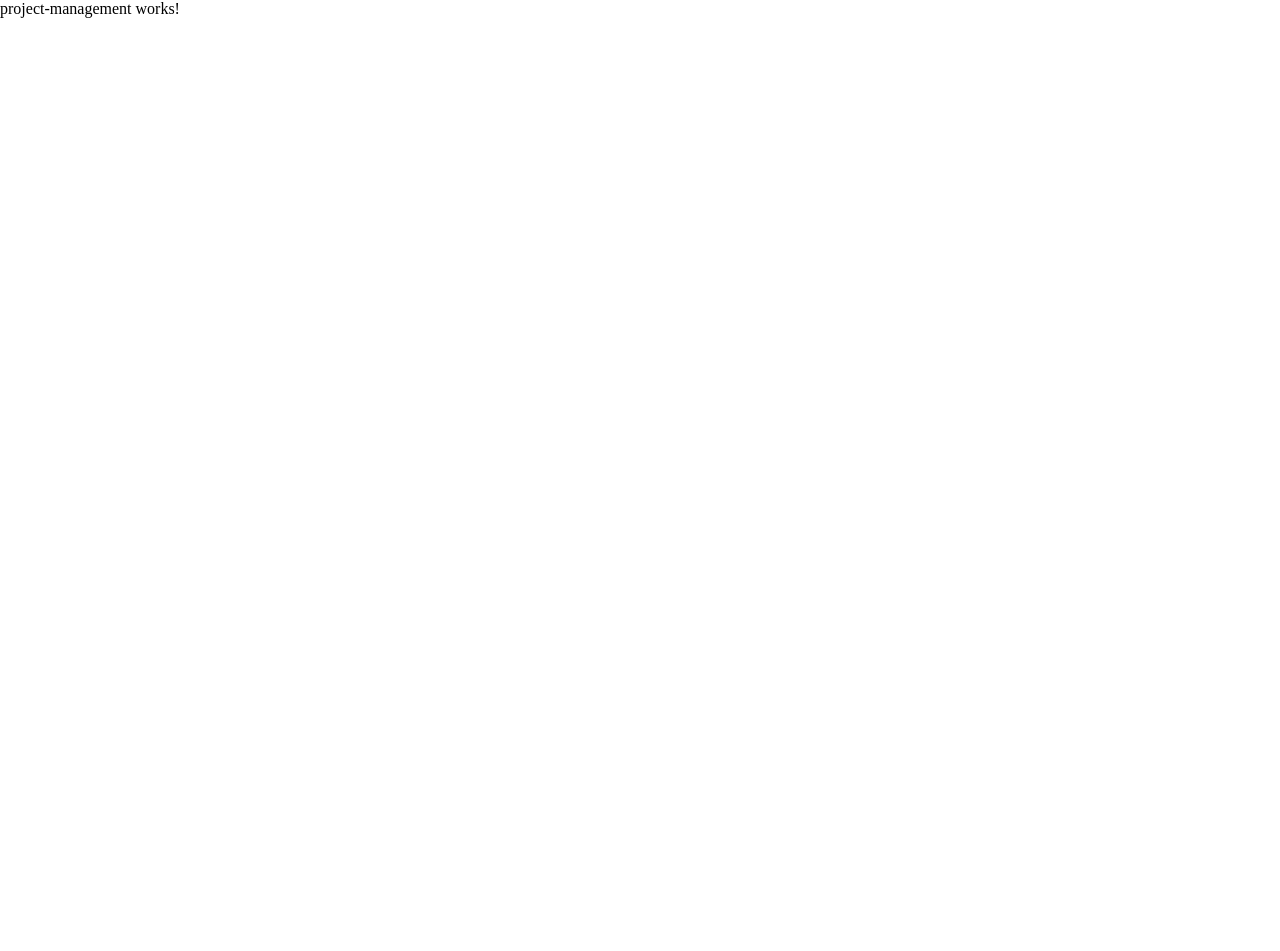
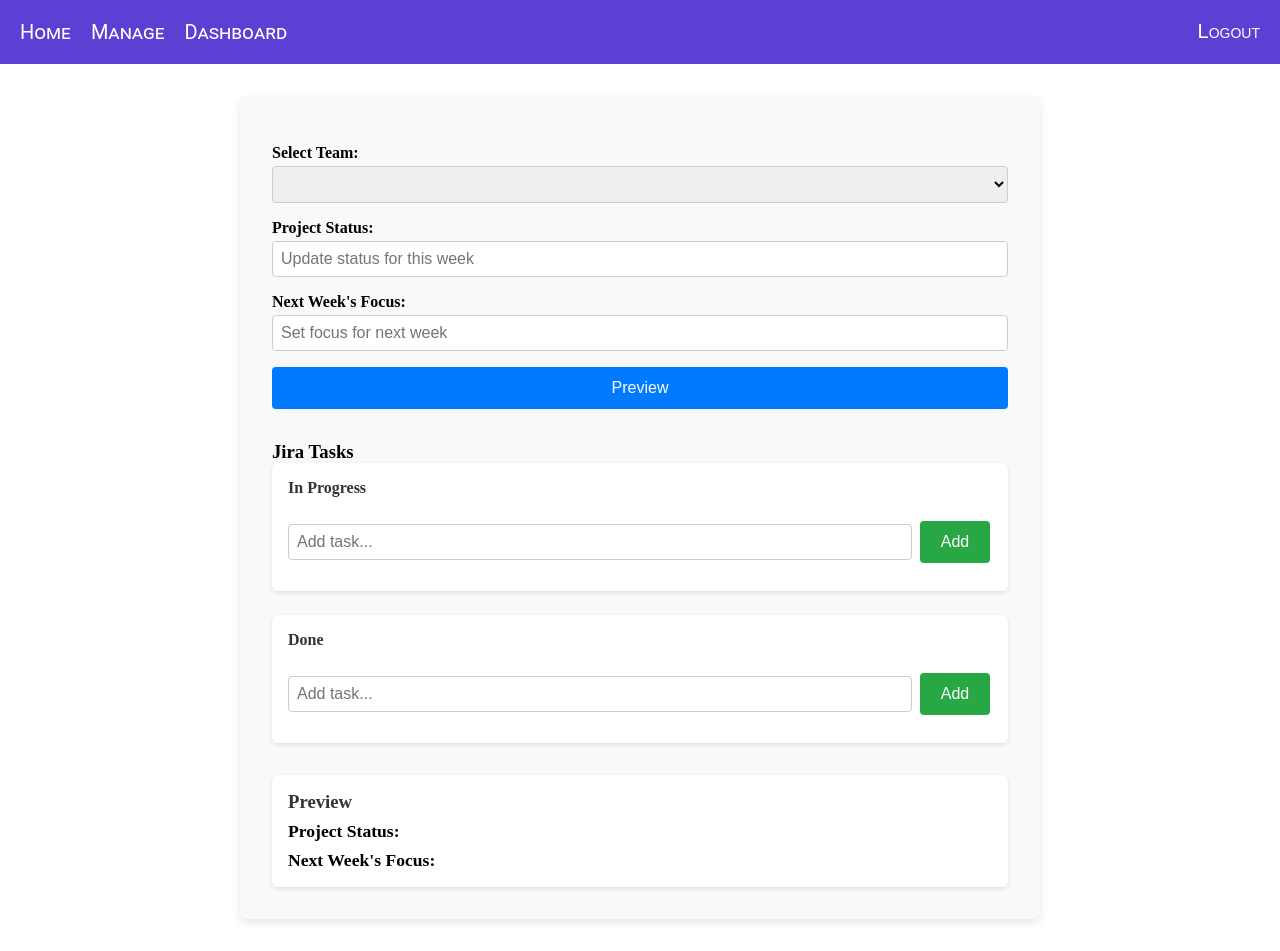
Before and after one commit to meghavx/WorkSync, an Angular app: page /manage in a window 1280 px wide. Before the commit the page ends 800 px from the top, so only its background shows below. Built offline with nearby package versions, Linux system fonts and the light colour scheme.

Commit message:
add manage section dummy view

```diff
--- a/src/app/features/dashboard/dashboard.component.html
+++ b/src/app/features/dashboard/dashboard.component.html
@@ -1 +1,2 @@
+<app-header></app-header>
 <p>dashboard works!</p>
--- a/src/app/features/dashboard/dashboard.component.ts
+++ b/src/app/features/dashboard/dashboard.component.ts
@@ -1,8 +1,9 @@
 import { Component } from '@angular/core';
+import { HeaderComponent } from '../../header/header.component';
 
 @Component({
   selector: 'app-dashboard',
-  imports: [],
+  imports: [HeaderComponent],
   templateUrl: './dashboard.component.html',
   styleUrl: './dashboard.component.scss'
 })
--- a/src/app/features/project-management/project-management.component.html
+++ b/src/app/features/project-management/project-management.component.html
@@ -1 +1,44 @@
-<p>project-management works!</p>
+<app-header></app-header>
+<div class="project-container">
+    <label for="teamSelect">Select Team:</label>
+    <select id="teamSelect" [(ngModel)]="selectedTeam">
+      <option *ngFor="let team of teams" [value]="team">{{ team }}</option>
+    </select>
+
+    <form [formGroup]="projectForm">
+      <label>Project Status:</label>
+      <input formControlName="status" placeholder="Update status for this week" />
+
+      <label>Next Week's Focus:</label>
+      <input formControlName="nextFocus" placeholder="Set focus for next week" />
+
+      <button type="button" (click)="previewChanges()">Preview</button>
+    </form>
+
+    <div class="tasks">
+      <h3>Jira Tasks</h3>
+      <div class="task-section">
+        <h4>In Progress</h4>
+        <input #inProgressTask placeholder="Add task..." />
+        <button (click)="addTask('in-progress', inProgressTask.value); inProgressTask.value = ''">Add</button>
+        <ul>
+          <li *ngFor="let task of inProgressTasks">{{ task.desc }}</li>
+        </ul>
+      </div>
+
+      <div class="task-section">
+        <h4>Done</h4>
+        <input #doneTask placeholder="Add task..." />
+        <button (click)="addTask('done', doneTask.value); doneTask.value = ''">Add</button>
+        <ul>
+          <li *ngFor="let task of doneTasks">{{ task.desc }}</li>
+        </ul>
+      </div>
+    </div>
+
+    <div class="preview">
+      <h3>Preview</h3>
+      <p><strong>Project Status:</strong> {{ projectStatus }}</p>
+      <p><strong>Next Week's Focus:</strong> {{ nextWeekFocus }}</p>
+    </div>
+  </div>
--- a/src/app/features/project-management/project-management.component.scss
+++ b/src/app/features/project-management/project-management.component.scss
@@ -0,0 +1,102 @@
+.project-container {
+  max-width: 800px;
+  margin: 2rem auto;
+  padding: 2rem;
+  background: #f9f9f9;
+  border-radius: 8px;
+  box-shadow: 0 4px 8px rgba(0, 0, 0, 0.1);
+}
+
+label {
+  font-weight: bold;
+  display: block;
+  margin-top: 1rem;
+}
+
+select, input {
+  width: 100%;
+  padding: 0.5rem;
+  margin-top: 0.25rem;
+  border: 1px solid #ccc;
+  border-radius: 4px;
+  font-size: 1rem;
+}
+
+button {
+  margin-top: 1rem;
+  padding: 0.75rem;
+  width: 100%;
+  border: none;
+  background: #007bff;
+  color: #fff;
+  font-size: 1rem;
+  border-radius: 4px;
+  cursor: pointer;
+  transition: background 0.3s;
+}
+
+button:hover {
+  background: #0056b3;
+}
+
+.tasks {
+  margin-top: 2rem;
+}
+
+.task-section {
+  margin-bottom: 1.5rem;
+  padding: 1rem;
+  background: #fff;
+  border-radius: 6px;
+  box-shadow: 0 2px 5px rgba(0, 0, 0, 0.1);
+}
+
+.task-section h4 {
+  margin-bottom: 0.5rem;
+  color: #333;
+}
+
+.task-section input {
+  width: calc(100% - 80px);
+  display: inline-block;
+  margin-right: 0.5rem;
+}
+
+.task-section button {
+  width: 70px;
+  background: #28a745;
+}
+
+.task-section button:hover {
+  background: #218838;
+}
+
+ul {
+  list-style: none;
+  padding: 0;
+  margin-top: 0.75rem;
+}
+
+ul li {
+  padding: 0.5rem;
+  background: #e9ecef;
+  margin-top: 0.25rem;
+  border-radius: 4px;
+}
+
+.preview {
+  margin-top: 2rem;
+  padding: 1rem;
+  background: #fff;
+  border-radius: 6px;
+  box-shadow: 0 2px 5px rgba(0, 0, 0, 0.1);
+}
+
+.preview h3 {
+  color: #333;
+}
+
+.preview p {
+  font-size: 1.1rem;
+  margin-top: 0.5rem;
+}
--- a/src/app/features/project-management/project-management.component.ts
+++ b/src/app/features/project-management/project-management.component.ts
@@ -1,9 +1,56 @@
-import { Component } from '@angular/core';
+import { Component, OnInit } from '@angular/core';
+import { FormBuilder, FormGroup, FormsModule, ReactiveFormsModule } from '@angular/forms';
+import { ProjectService } from '../project.service';
+import { HeaderComponent } from '../../header/header.component';
+import { CommonModule } from '@angular/common';
 
 @Component({
   selector: 'app-project-management',
-  imports: [],
+  standalone: true,
+  imports: [HeaderComponent, FormsModule, CommonModule, ReactiveFormsModule],
   templateUrl: './project-management.component.html',
   styleUrl: './project-management.component.scss'
 })
-export class ProjectManagementComponent {}
+export class ProjectManagementComponent implements OnInit {
+  projectForm!: FormGroup;
+  teams: string[] = [];
+  selectedTeam: string = '';
+  inProgressTasks: { desc: string }[] = [];
+  doneTasks: { desc: string }[] = [];
+  projectStatus: string = '';
+  nextWeekFocus: string = '';
+
+  constructor(private fb: FormBuilder, private projectService: ProjectService) {}
+
+  ngOnInit() {
+    this.projectForm = this.fb.group({
+      status: [''],
+      nextFocus: ['']
+    });
+
+    this.teams = this.projectService.getTeams();
+
+    // Load saved status
+    const savedData = this.projectService.getProjectStatus();
+    this.projectStatus = savedData.status;
+    this.nextWeekFocus = savedData.nextWeekFocus;
+  }
+
+  addTask(status: 'in-progress' | 'done', desc: string) {
+    if (desc.trim()) {
+      if (status === 'in-progress') {
+        this.inProgressTasks.push({ desc });
+      } else {
+        this.doneTasks.push({ desc });
+      }
+    }
+  }
+
+  previewChanges() {
+    this.projectStatus = this.projectForm.value.status;
+    this.nextWeekFocus = this.projectForm.value.nextFocus;
+
+    // Save to local storage
+    this.projectService.saveProjectStatus(this.projectStatus, this.nextWeekFocus);
+  }
+}
--- /dev/null
+++ b/src/app/features/project.service.ts
@@ -0,0 +1,31 @@
+import { Injectable } from '@angular/core';
+
+@Injectable({
+  providedIn: 'root'
+})
+export class ProjectService {
+  private readonly TEAM_KEY = 'teams';
+
+  constructor() {
+    // Initialize teams in local storage if not already set
+    if (!localStorage.getItem(this.TEAM_KEY)) {
+      localStorage.setItem(this.TEAM_KEY, JSON.stringify(["Frontend Team", "Backend Team", "DevOps Team"]));
+    }
+  }
+
+  getTeams(): string[] {
+    return JSON.parse(localStorage.getItem(this.TEAM_KEY) || '[]');
+  }
+
+  saveProjectStatus(status: string, nextWeekFocus: string): void {
+    localStorage.setItem('projectStatus', status);
+    localStorage.setItem('nextWeekFocus', nextWeekFocus);
+  }
+
+  getProjectStatus(): { status: string; nextWeekFocus: string } {
+    return {
+      status: localStorage.getItem('projectStatus') || '',
+      nextWeekFocus: localStorage.getItem('nextWeekFocus') || ''
+    };
+  }
+}
```
